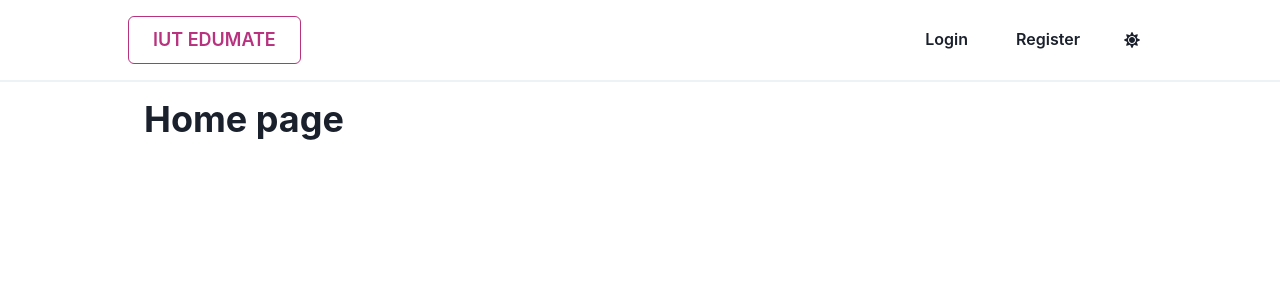
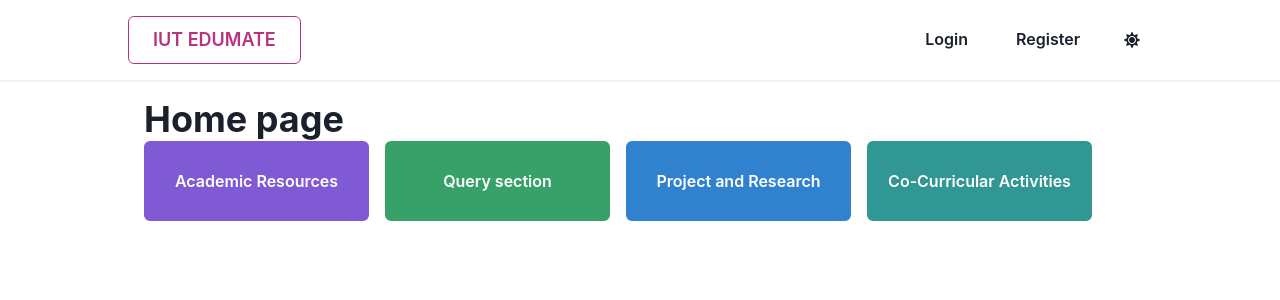
Before and after one commit to SHresTho12/iut_edumate, a React (Create React App) app: page / in a window 1280 px wide. Shown: the top 300 px of the page. Built offline with nearby package versions, Linux system fonts and the light colour scheme; no server answers.

Commit message:
added 4 sections

```diff
--- a/src/components/Navbar.jsx
+++ b/src/components/Navbar.jsx
@@ -5,6 +5,8 @@ import {
   Spacer,
   useColorMode,
   useColorModeValue,
+  Button,
+  ButtonGroup
 } from '@chakra-ui/react'
 import React from 'react'
 import { FaMoon, FaSun } from 'react-icons/fa'
--- a/src/pages/Homepage.jsx
+++ b/src/pages/Homepage.jsx
@@ -1,23 +1,77 @@
 import {
-  Badge,
-  chakra,
-  Code,
-  Heading,
-  List,
-  ListItem,
-  OrderedList,
-  Tag,
-  Text,
+  Stack,Badge,chakra,Code,Heading,List,ListItem,OrderedList,Tag,Text,Box,HStack,IconButton,Spacer,useColorMode,useColorModeValue,Grid, GridItem,Button,ButtonGroup
 } from '@chakra-ui/react'
+
 import React from 'react'
 import { Layout } from '../components/Layout'
 import { Link } from 'react-router-dom'
+import { MdBuild , MdCall } from "react-icons/md"
+
 
 export default function Homepage() {
   return (
     <Layout>
       <Heading>Home page</Heading>
+      {/* <Grid
+  templateAreas={`"header header"
+                  "nav main"
+                  "nav footer"`}
+  gridTemplateRows={'75px 1fr 30px'}
+  gridTemplateColumns={'350px 8fr'}
+  h='200px'
+  gap='2'
+  color='blackAlpha.700'
+  fontWeight='bold'
+>
+  <GridItem pl='2' bg='orange.300' area={'header'}>
+    Academic Resources
+  </GridItem>
+  <GridItem pl='2' bg='pink.300' area={'nav'}>
+    Project and Research
+  </GridItem>
+  <GridItem pl='2' bg='green.300' area={'main'}>
+  Query section
+  </GridItem>
+  <GridItem pl='2' bg='blue.300' area={'footer'}>
+    Co-Curricular Activities
+  </GridItem>
+</Grid> */}
+
+
+<Stack direction='row' spacing={4}>
+<Button colorScheme='purple'   size="md"
+  height="80px"
+  width="225px"
+  border="2px"
+  borderColor="purple.500">
+    Academic Resources
+  </Button>
+  <Button colorScheme='green'   size="md"
+  height="80px"
+  width="225px"
+  border="2px"
+  borderColor="green.500">
+    Query section
+  </Button>
+  <Button colorScheme='blue'   size="md"
+  height="80px"
+  width="225px"
+  border="2px"
+  borderColor="blue.500">
+   Project and Research
+  </Button>
+  <Button colorScheme='teal'   size="md"
+  height="80px"
+  width="225px"
+  border="2px"
+  borderColor="teal.500">
+    Co-Curricular Activities
+  </Button>
+
+
+</Stack>
 
     </Layout>
+
   )
 }
```
